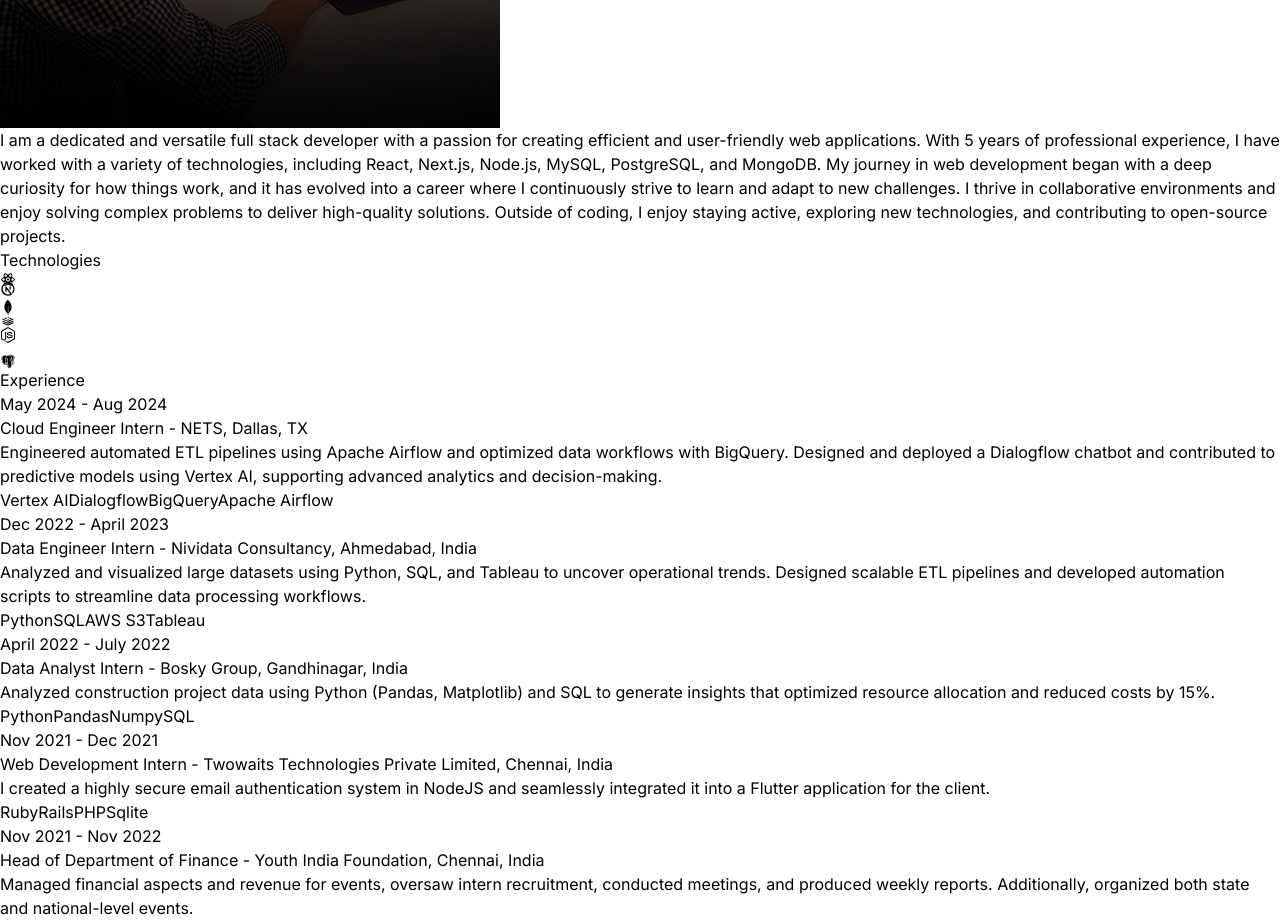
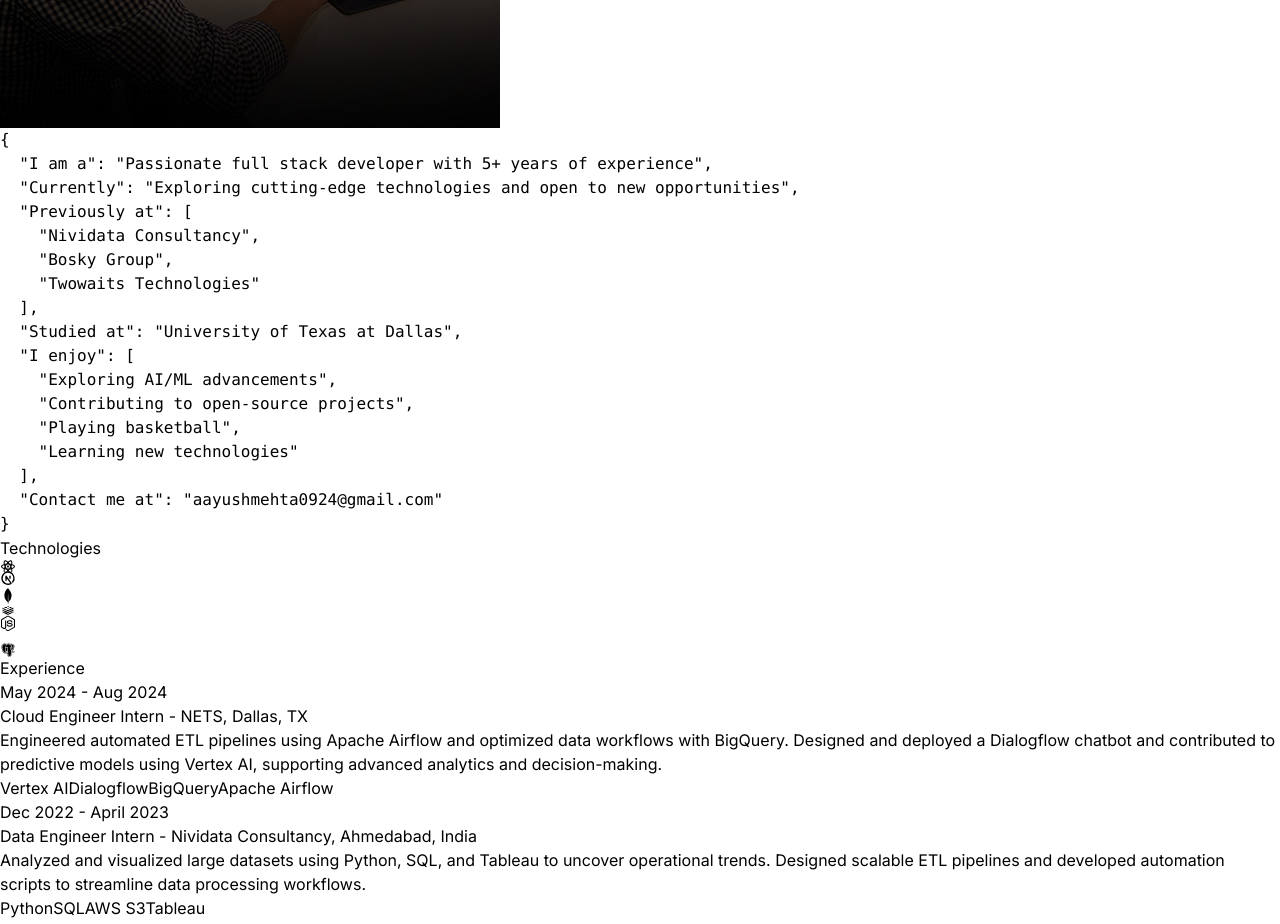
Before and after one commit to AayushMehta0924/My-Portfolio, a React (Vite) app: page / in a window 1280 px wide. Shown: the part 2360-3284 px from the top of the page. Built offline with nearby package versions, Linux system fonts and the light colour scheme.

Commit message:
JSON style format update

```diff
--- a/src/components/About.jsx
+++ b/src/components/About.jsx
@@ -24,8 +24,13 @@ const About = () => {
                 className="w-full lg:w-1/2"
             >
                 <div className="flex justify-center lg:justify-start">
+                    <pre className="my-2 max-w-xl py-6 bg-neutral-100 p-4 rounded-md shadow-lg">
+                        {ABOUT_TEXT}
+                    </pre>
+                </div>
+                {/* <div className="flex justify-center lg:justify-start">
                     <p className="my-2 max-w-xl py-6">{ABOUT_TEXT}</p>
-                </div>
+                </div> */}
             </motion.div>
         </div>
     </div>
--- a/src/constants/index.js
+++ b/src/constants/index.js
@@ -6,7 +6,25 @@ import project4 from "../assets/projects/project-4.jpg";
 export const HERO_CONTENT = `I am a passionate full stack developer with a knack for crafting robust and scalable web applications. With 5 years of hands-on experience, I have honed my skills in front-end technologies like React and Next.js, as well as back-end technologies like Node.js, MySQL, PostgreSQL, and MongoDB. My goal is to leverage my expertise to create innovative solutions that drive business growth and deliver exceptional user experiences.`;
 
 // IDEA: Write in JSON Format. Education, Hobbies, Certificates, etc
-export const ABOUT_TEXT = `I am a dedicated and versatile full stack developer with a passion for creating efficient and user-friendly web applications. With 5 years of professional experience, I have worked with a variety of technologies, including React, Next.js, Node.js, MySQL, PostgreSQL, and MongoDB. My journey in web development began with a deep curiosity for how things work, and it has evolved into a career where I continuously strive to learn and adapt to new challenges. I thrive in collaborative environments and enjoy solving complex problems to deliver high-quality solutions. Outside of coding, I enjoy staying active, exploring new technologies, and contributing to open-source projects.`;
+export const ABOUT_TEXT = `{
+  "I am a": "Passionate full stack developer with 5+ years of experience",
+  "Currently": "Exploring cutting-edge technologies and open to new opportunities",
+  "Previously at": [
+    "Nividata Consultancy",
+    "Bosky Group",
+    "Twowaits Technologies"
+  ],
+  "Studied at": "University of Texas at Dallas",
+  "I enjoy": [
+    "Exploring AI/ML advancements",
+    "Contributing to open-source projects",
+    "Playing basketball",
+    "Learning new technologies"
+  ],
+  "Contact me at": "aayushmehta0924@gmail.com"
+}`;
+
+/*export const ABOUT_TEXT = `I am a dedicated and versatile full stack developer with a passion for creating efficient and user-friendly web applications. With 5 years of professional experience, I have worked with a variety of technologies, including React, Next.js, Node.js, MySQL, PostgreSQL, and MongoDB. My journey in web development began with a deep curiosity for how things work, and it has evolved into a career where I continuously strive to learn and adapt to new challenges. I thrive in collaborative environments and enjoy solving complex problems to deliver high-quality solutions. Outside of coding, I enjoy staying active, exploring new technologies, and contributing to open-source projects.`;*/
 
 export const EXPERIENCES = [
   {
```
